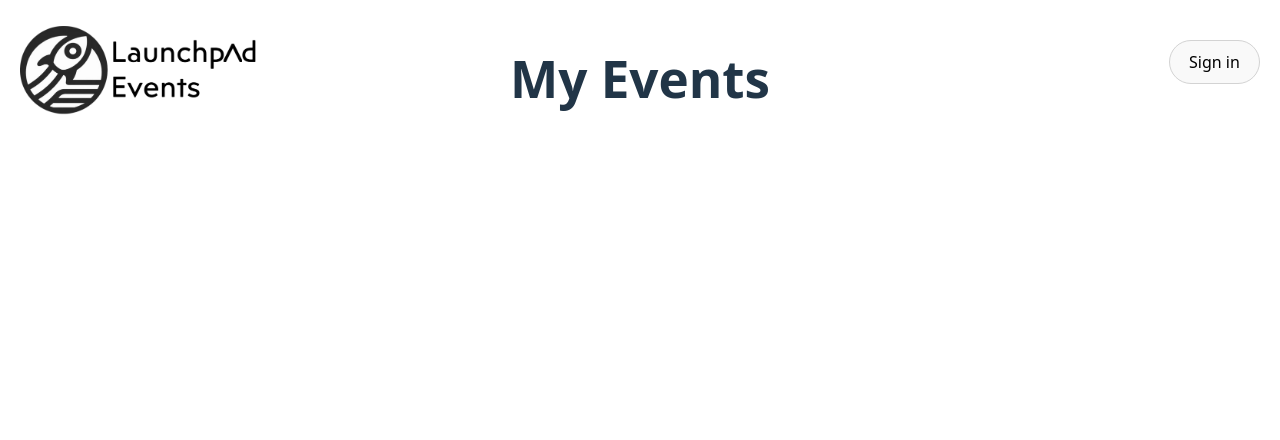
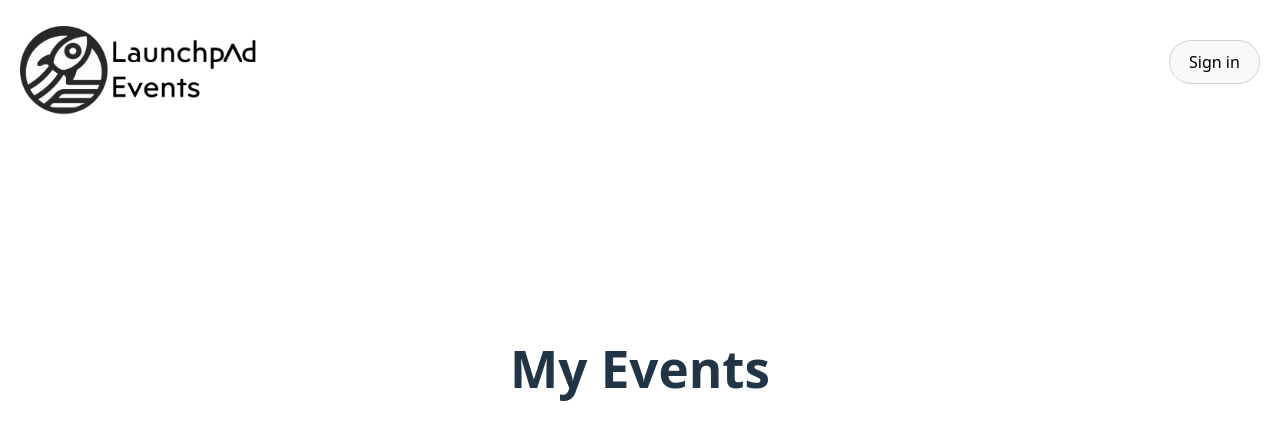
Before and after one commit to Patterbear/LaunchpadEvents, a React (Vite) app: page /my-events in a window 1280 px wide. Shown: the top 440 px of the page. Built offline with nearby package versions, Linux system fonts and the light colour scheme.

Commit message:
fix title bug and update README

```diff
--- a/src/App.css
+++ b/src/App.css
@@ -58,19 +58,6 @@ button {
   padding: 10px 0;
   box-shadow: 0 2px 5px rgba(0, 0, 0, 0.1);
   z-index: 999;
-}
-
-.page-title {
-  width: 90vw;
-  justify-content: center;
-  align-items: center;
-  position: fixed;
-  top: 1rem;
-  left: 35%;
-  width: 30%;
-  height: 10%;
-  z-index: 1001;
-  background: white;
 }
 
 .search-bar input,
@@ -421,3 +408,16 @@ button {
   margin-bottom: 10px;
   font-size: 14px;
 }
+
+/* My Events Page */
+.my-event-list {
+  display: flex;
+  flex-wrap: wrap;
+  justify-content: flex-start;
+  width: 100%;
+}
+
+.page-title {
+  margin-top: 7rem;
+  margin-bottom: 0;
+}
--- a/src/pages/MyEvents.jsx
+++ b/src/pages/MyEvents.jsx
@@ -1,10 +1,15 @@
 import EventList from "../components/EventList";
+import { useEffect } from "react";
 
 const MyEvents = ({ myEvents }) => {
+  useEffect(() => {
+    window.scrollTo(0, 0);
+  }, []);
+
   return (
     <main>
-      <header className="page-title">
-        <h1>My Events</h1>
+      <header>
+        <h1 className="page-title">My Events</h1>
       </header>
       <section>
         <EventList events={myEvents} />
```
Also changed, not shown: src/components/MyEventList.jsx (added, +13 -0 lines), 1 other file (tests, documents, lock files or other folders).
